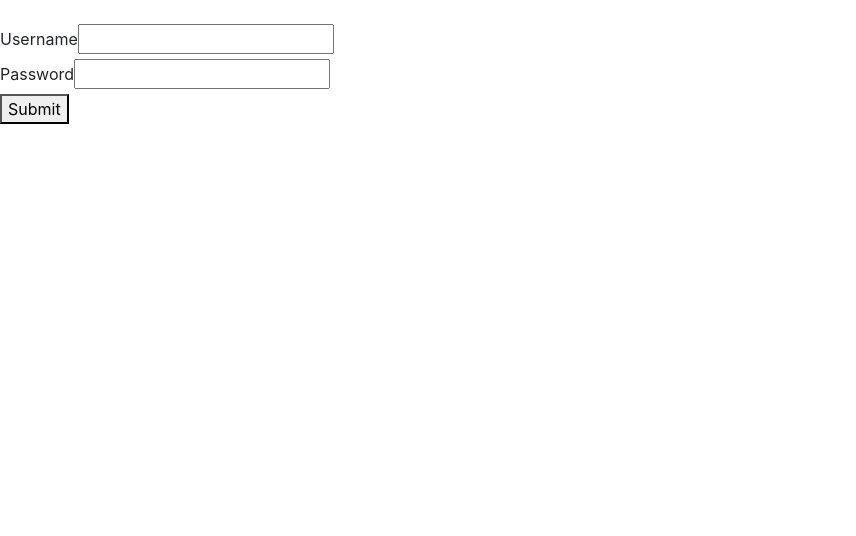
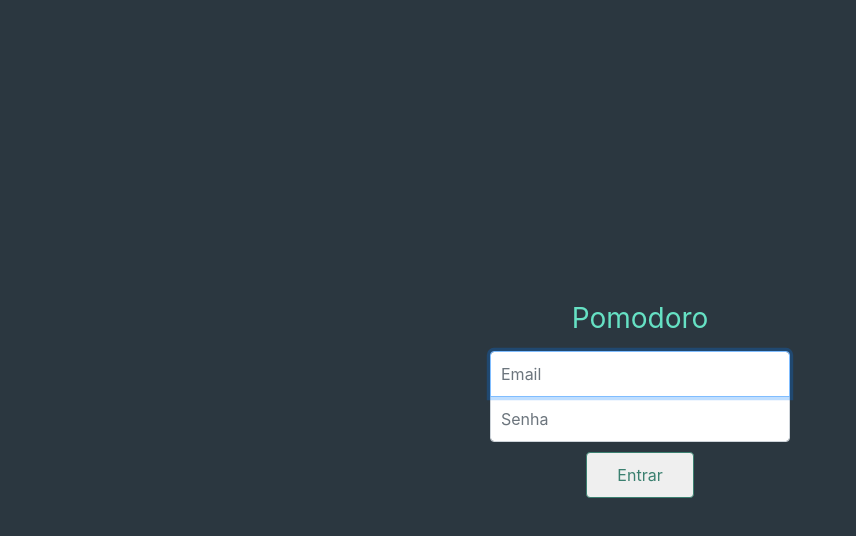
Before and after one commit to erisonalexandre/pomodoro-equipe-front, a Nuxt app: page /login in a window 1280 px wide. Shown: the top 536 px of the page, without its empty margins (0-856 px from the left). Built offline with nearby package versions, Linux system fonts and the light colour scheme; no server answers; what vuefire would draw is missing.

Commit message:
correções visuais

```diff
--- a/pages/index.vue
+++ b/pages/index.vue
@@ -1,24 +1,20 @@
 <template>
-  <div class="container">
+  <div class="container pt-4">
     <div v-show="load">
       <loading></loading>
     </div>
-    <div style="width:100%">
-      breaks
-      <div class="d-flex text-center">
-        <div v-for="(item, index) in breaks" class="px-3" :class="[{'bg-success': breakAtual === index}]">
-          {{item}}
+    <client-only>
+      <div class="w-100 mb-2" v-show="breakIniciado || timerIniciado">
+        breaks
+        <div class="d-flex text-center justify-content-center">
+          <div class="d-flex border rounded">
+            <div v-for="(item, index) in breaks" class="px-3 rounded" :class="[{'bg-success': breakAtual === index}]">
+              {{item}}
+            </div>
+          </div>
         </div>
       </div>
-      timers
-      <div class="d-flex text-center">
-        <div v-for="(item, index) in timers" :class="[{'bg-success': timerAtual === index}]">
-          {{item}}
-        </div>
-      </div>
-    </div>
-    <client-only>
-      <div v-if="breakIniciado">
+      <div v-show="breakIniciado">
         <div class="break d-flex justify-content-center align-items-center">
           <div>
             <h1>BREAK INICIADO</h1>
@@ -35,7 +31,7 @@
           </div>
         </div>
       </div>
-      <div v-if="!breakIniciado">
+      <div v-show="!breakIniciado">
         <h1 class="subtitle">
           POMODORO
         </h1>
@@ -235,8 +231,6 @@ export default {
     },
     async carregarDadosUsuarioLogado() {
       this.$auth.fetchUser()
-      this.$auth.refreshTokens()
-      console.log(this.$auth.user.user)
       this.dataHoraInicio = this.$auth.user.user.pomodoro.data_hora_inicio
       this.timerIniciado = this.$auth.user.user.pomodoro.timer_iniciado
       this.breakIniciado = this.$auth.user.user.pomodoro.break_iniciado
--- a/pages/login.vue
+++ b/pages/login.vue
@@ -1,20 +1,12 @@
 <template>
-  <div>
-    <div class="text-white">
-      {{$auth.loggedIn}}
-    </div>
-    <form @submit.prevent="userLogin">
-      <div>
-        <label>Username</label>
-        <input type="text" v-model="login.email" />
-      </div>
-      <div>
-        <label>Password</label>
-        <input type="text" v-model="login.password" />
-      </div>
-      <div>
-        <button type="submit">Submit</button>
-      </div>
+  <div class="text-center" id="body">
+    <form class="form-signin" @submit.prevent="userLogin">
+      <h1 class="h3 mb-3 font-weight-normal">Pomodoro</h1>
+      <label for="inputEmail" class="sr-only">Email</label>
+      <input type="email" id="inputEmail" class="form-control" placeholder="Email" required autofocus v-model="login.email" />
+      <label for="inputPassword" class="sr-only">Senha</label>
+      <input type="password" id="inputPassword" class="form-control" placeholder="Senha" required v-model="login.password" />
+      <button class="button--green" type="submit">Entrar</button>
     </form>
   </div>
 </template>
@@ -60,3 +52,58 @@
     }
   }
 </script>
+
+<style scoped>
+  #body {
+    height: 100vh;
+  }
+
+  #body {
+    display: -ms-flexbox;
+    display: flex;
+    -ms-flex-align: center;
+    align-items: center;
+    padding-top: 40px;
+    padding-bottom: 40px;
+    background-color: #2b3740;
+    color: #66e1c4
+  }
+  .button--green {
+    display: inline-block;
+    border-radius: 4px;
+    border: 1px solid #3b8070;
+    color: #3b8070;
+    text-decoration: none;
+    padding: 10px 30px;
+  }
+
+  .form-signin {
+    width: 100%;
+    max-width: 330px;
+    padding: 15px;
+    margin: auto;
+  }
+  .form-signin .checkbox {
+    font-weight: 400;
+  }
+  .form-signin .form-control {
+    position: relative;
+    box-sizing: border-box;
+    height: auto;
+    padding: 10px;
+    font-size: 16px;
+  }
+  .form-signin .form-control:focus {
+    z-index: 2;
+  }
+  .form-signin input[type="email"] {
+    margin-bottom: -1px;
+    border-bottom-right-radius: 0;
+    border-bottom-left-radius: 0;
+  }
+  .form-signin input[type="password"] {
+    margin-bottom: 10px;
+    border-top-left-radius: 0;
+    border-top-right-radius: 0;
+  }
+</style>
--- a/pages/usuarios.vue
+++ b/pages/usuarios.vue
@@ -1,6 +1,6 @@
 <template>
   <div class="container">
-    <b-table striped hover :items="usuarios" :fields="fields" :key="atualizar">
+    <b-table striped hover :items="usuarios" :fields="fields" :key="atualizar" :tbody-tr-class="rowClass">
       <template v-slot:cell(tempo)="data">
         <div>{{calcularTempoPomodoro(data)}}</div>
       </template>
@@ -35,18 +35,11 @@
         intervalo: null
       }
     },
-    // auto_break: false
-    // break_iniciado: false
-    // created_at: "2020-06-18T07:28:17.000000Z"
-    // data_hora_inicio: "2020-06-21 11:35:17"
-    // id: "eb801383-c1bf-417c-aefc-0cd9219ce69a"
-    // pausado: false
-    // segundos: 0
-    // segundos_pausado: null
-    // timer_iniciado: true
-    // updated_at: "2020-06-21T15:35:17.000000Z"
-    // user_id: "e4e8904f-7228-4983-923e-a8229b1605f7"
     methods: {
+      rowClass(item, type) {
+        if (!item || type !== 'row') return
+        if (item.pomodoro.break_iniciado) return 'table-break'
+      },
       tempoPomodoro(pomodoro, breaks, timers) {
         return pomodoro.timer_iniciado ? timers.find((item) => item.atual).tempo: breaks.find((item) => item.atual).tempo
       },
@@ -103,4 +96,8 @@
   .table-hover tbody tr:hover {
     color: #d2d2d2;
   }
+  .table-break td{
+    background-color: #4be1aa;
+    color: black;
+  }
 </style>
```
